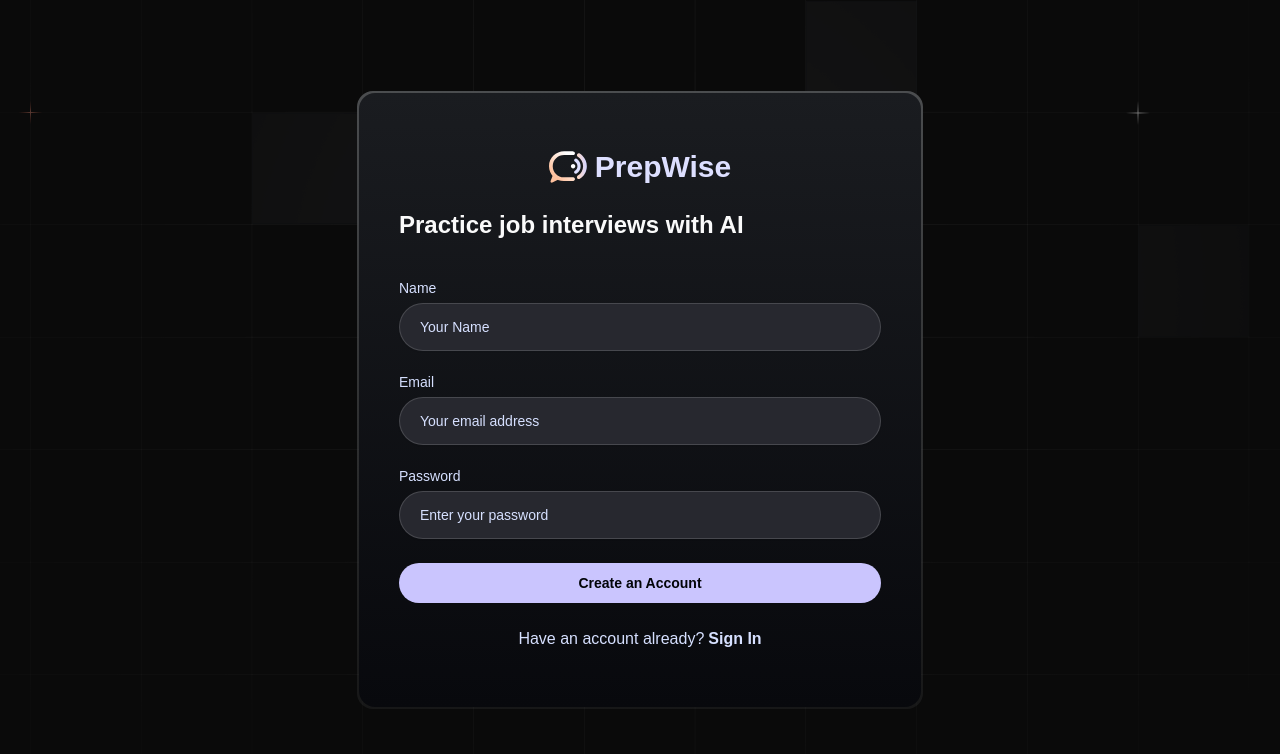
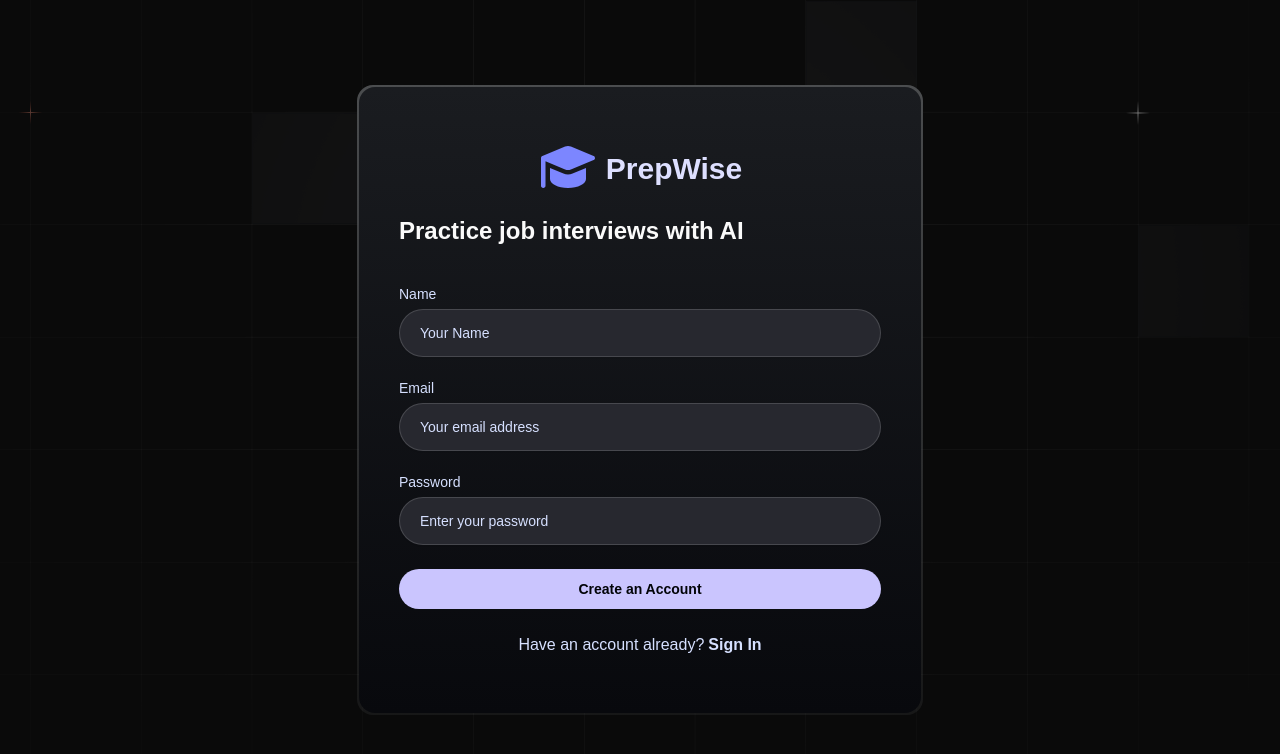
Before and after one commit to bgmiparveen/ai-interview-platform-prepmaster, a Next.js app: page /sign-up in a window 1280 px wide. Shown: the top 754 px of the page. Built offline with nearby package versions, Linux system fonts and the light colour scheme; a web font is replaced by a local one.

Commit message:
interview generation and ui is updated

```diff
--- a/app/(root)/layout.tsx
+++ b/app/(root)/layout.tsx
@@ -1,6 +1,8 @@
 import Link from "next/link";
 import Image from "next/image";
 import { ReactNode } from "react";
+import { faGraduationCap } from "@fortawesome/free-solid-svg-icons";
+import { FontAwesomeIcon } from "@fortawesome/react-fontawesome";
 import { redirect } from "next/navigation";
 
 // import { isAuthenticated } from "@/lib/actions/auth.action";
@@ -13,7 +15,11 @@ const Layout = async ({ children }: { children: ReactNode }) => {
     <div className="root-layout">
       <nav>
         <Link href="/" className="flex items-center gap-2">
-          <Image src="/logo.svg" alt="MockMate Logo" width={38} height={32} />
+          {/* <Image src="/logo.svg" alt="MockMate Logo" width={38} height={32} /> */}
+          <FontAwesomeIcon
+              icon={faGraduationCap}
+              className="text-indigo-400 h-15 w-15 text-5xl"
+            />
           <h2 className="text-primary-100">Prep-Master</h2>
         </Link>
       </nav>
--- a/app/(root)/page.tsx
+++ b/app/(root)/page.tsx
@@ -71,7 +71,7 @@ async function Home() {
         <h2>Take Interviews</h2>
 
         <div className="interviews-section">
-          <p>There are no interviews available</p>
+          {/* <p>There are no interviews available</p> */}
           {hasUpcomingInterviews ? (
             allInterview?.map((interview) => (
               <InterviewCard
@@ -84,9 +84,11 @@ async function Home() {
                 createdAt={interview.createdAt}
               />
             ))
-          ) : (
+          )
+          : (
             <p>There are no interviews available</p>
-          )}
+          )
+          }
         </div>
       </section>
     </>
--- a/components/AuthForm.tsx
+++ b/components/AuthForm.tsx
@@ -8,7 +8,8 @@ import { auth } from "@/firebase/client";
 import { useForm } from "react-hook-form";
 import { useRouter } from "next/navigation";
 import { zodResolver } from "@hookform/resolvers/zod";
-
+import { faGraduationCap } from "@fortawesome/free-solid-svg-icons";
+import { FontAwesomeIcon } from "@fortawesome/react-fontawesome";
 import {
   createUserWithEmailAndPassword,
   signInWithEmailAndPassword,
@@ -101,8 +102,11 @@ const authFormSchema = (type: FormType) => {
     <div className="card-border lg:min-w-[566px]">
       <div className="flex flex-col gap-6 card py-14 px-10">
         <div className="flex flex-row gap-2 justify-center">
-          <Image src="/logo.svg" alt="logo" height={32} width={38} />
-          <h2 className="text-primary-100">PrepWise</h2>
+         <FontAwesomeIcon
+              icon={faGraduationCap}
+              className="text-indigo-400 h-15 w-15 text-5xl"
+            />
+          <h2 className="text-primary-100 pt-2">PrepWise</h2>
         </div>
 
         <h3>Practice job interviews with AI</h3>
--- a/package.json
+++ b/package.json
@@ -10,6 +10,11 @@
   },
   "dependencies": {
     "@ai-sdk/google": "^1.2.22",
+    "@fortawesome/fontawesome-svg-core": "^7.2.0",
+    "@fortawesome/free-brands-svg-icons": "^7.2.0",
+    "@fortawesome/free-regular-svg-icons": "^7.2.0",
+    "@fortawesome/free-solid-svg-icons": "^7.2.0",
+    "@fortawesome/react-fontawesome": "^3.3.0",
     "@google/genai": "^1.48.0",
     "@hookform/resolvers": "^4.1.3",
     "@radix-ui/react-label": "^2.1.2",
```
Also changed, not shown: 2 other files (tests, documents, lock files or other folders).
